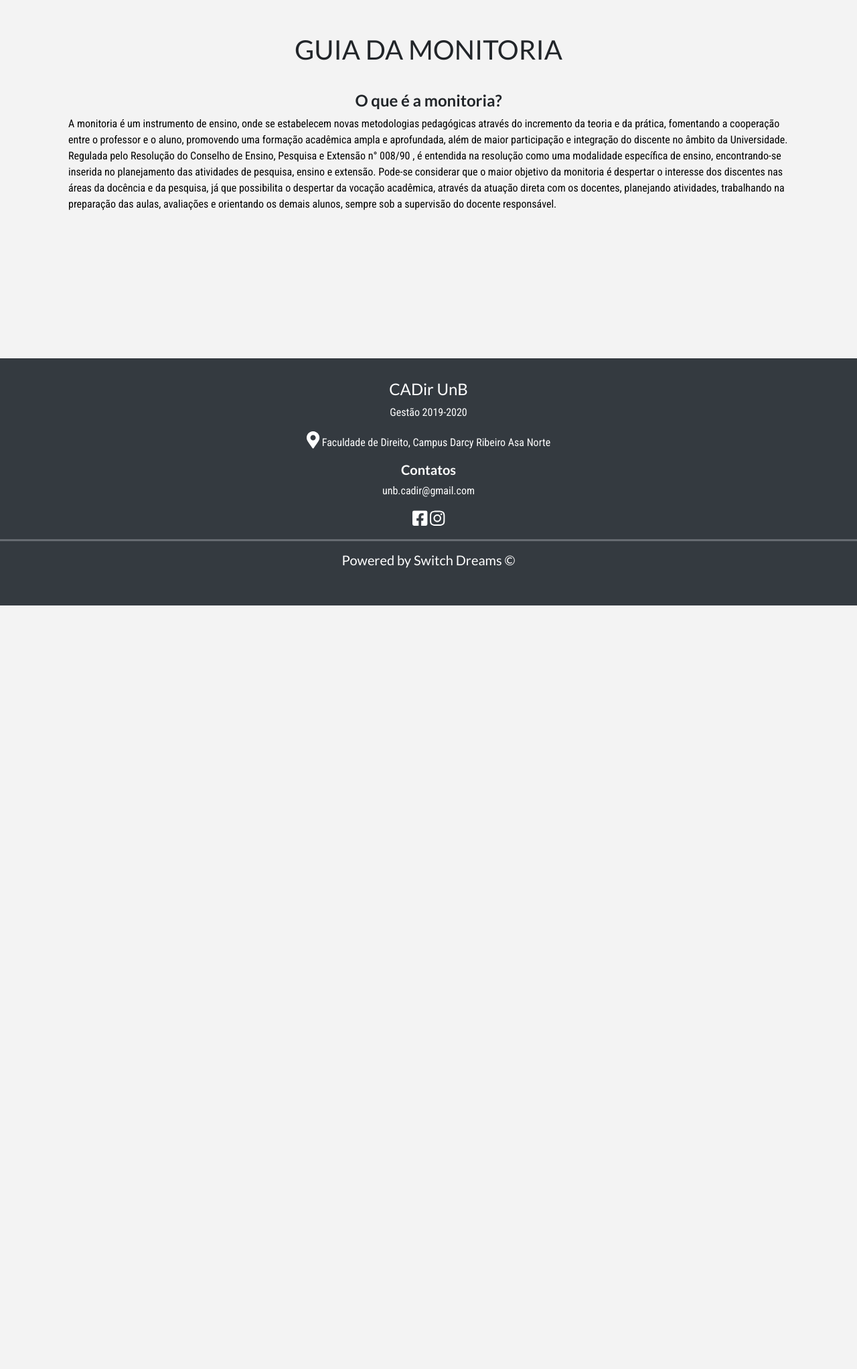
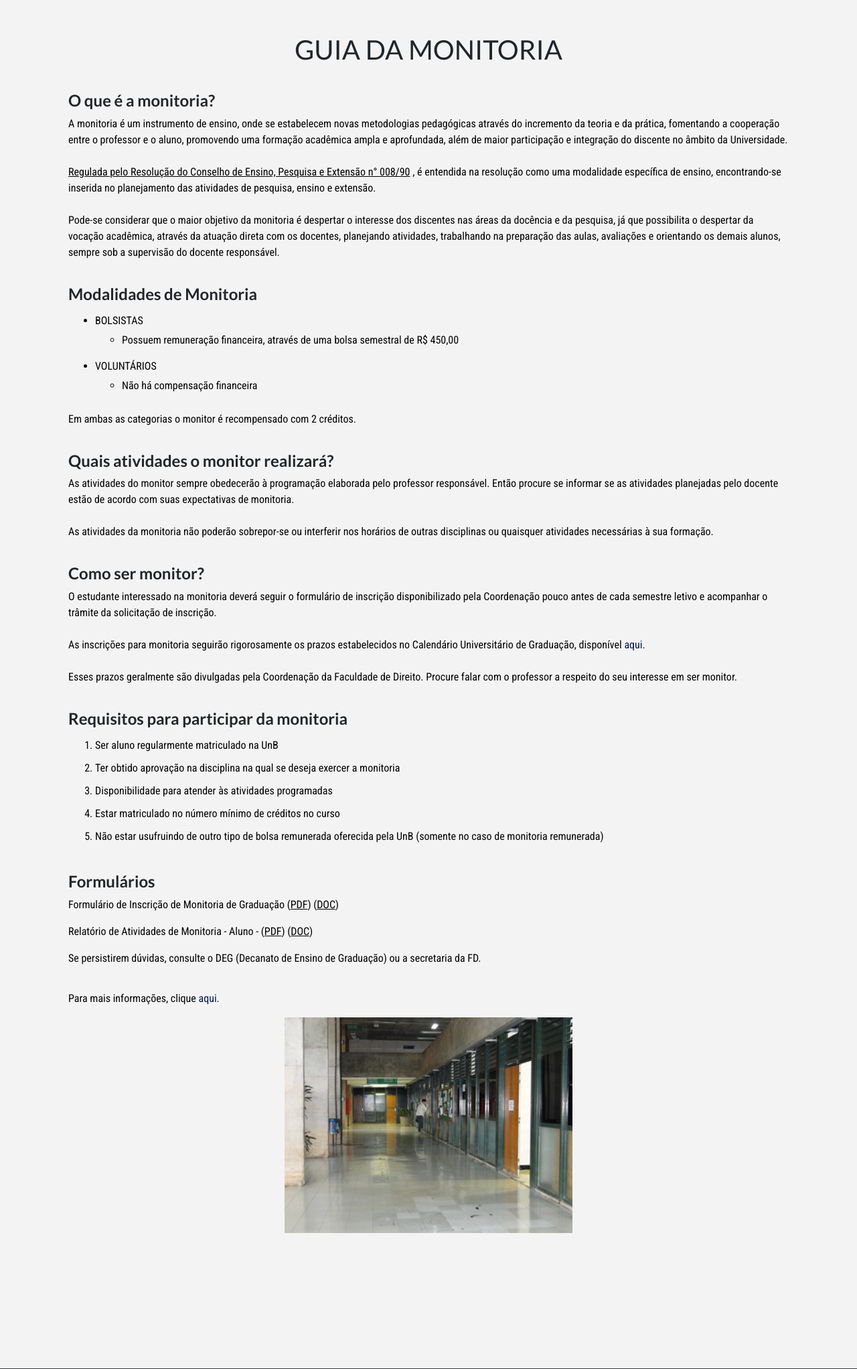
Before and after one commit to SwitchDreams/SiteCADir, a Django app: page /guias/monitoria in a window 1280 px wide. Shown: the part 114-2158 px from the top of the page at 67% size. Before the commit the page ends 1018 px from the top, so only its background shows below. Run offline with Django 3.2, Linux system fonts and the light colour scheme; some libraries are stand-ins or nearby versions.

Commit message:
Guia de monitoria

```diff
--- a/guias/templates/monitoria.html
+++ b/guias/templates/monitoria.html
@@ -7,11 +7,69 @@
             <h1 class="text-center">Guia da Monitoria</h1>
 
             <div class="paragraph">
-                <h4 class="text-center">O que é a monitoria?</h4>
-                <p>A monitoria é um instrumento de ensino, onde se estabelecem novas metodologias pedagógicas através do incremento da teoria e da prática, fomentando a cooperação entre o professor e o aluno, promovendo uma formação acadêmica ampla e aprofundada, além de maior participação e integração do discente no âmbito da Universidade.
-                Regulada pelo Resolução do Conselho de Ensino, Pesquisa e Extensão n° 008/90 , é entendida na resolução como uma modalidade específica de ensino, encontrando-se inserida no planejamento das atividades de pesquisa, ensino e extensão.
+                <h4>O que é a monitoria?</h4>
+                <p>A monitoria é um instrumento de ensino, onde se estabelecem novas metodologias pedagógicas através do incremento da teoria e da prática, fomentando a cooperação entre o professor e o aluno, promovendo uma formação acadêmica ampla e aprofundada, além de maior participação e integração do discente no âmbito da Universidade. <br><br>
+                <span class="underline">Regulada pelo Resolução do Conselho de Ensino, Pesquisa e Extensão n° 008/90</span> , é entendida na resolução como uma modalidade específica de ensino, encontrando-se inserida no planejamento das atividades de pesquisa, ensino e extensão. <br><br>
                 Pode-se considerar que o maior objetivo da monitoria é despertar o interesse dos discentes nas áreas da docência e da pesquisa, já que possibilita o despertar da vocação acadêmica, através da atuação direta com os docentes, planejando atividades, trabalhando na preparação das aulas, avaliações e orientando os demais alunos, sempre sob a supervisão do docente responsável.
                 </p>
+            </div>
+
+            <div class="paragraph">
+                <h4>Modalidades de Monitoria</h4>
+                <ul>
+                    <li> <span class="text-uppercase">Bolsistas</span>
+                        <ul>
+                            <li> Possuem remuneração financeira, através de uma bolsa semestral de R$ 450,00</li>
+                        </ul>
+                    </li>
+                    <li> <span class="text-uppercase">Voluntários</span>
+                        <ul>
+                            <li>Não há compensação financeira</li>
+                        </ul>
+                    </li>
+                </ul>
+                <p>Em ambas as categorias o monitor é recompensado com 2 créditos.</p>
+            </div>
+
+            <div class="paragraph">
+                <h4>Quais atividades o monitor realizará?</h4>
+                <p>As atividades do monitor sempre obedecerão à programação elaborada pelo professor responsável. Então procure se informar se as atividades planejadas pelo docente estão de acordo com suas expectativas de monitoria. <br><br>
+                   As atividades da monitoria não poderão sobrepor-se ou interferir nos horários de outras disciplinas ou quaisquer atividades necessárias à sua formação.
+                </p>
+            </div>
+
+            <div class="paragraph">
+                <h4>Como ser monitor?</h4>
+                <p>O estudante interessado na monitoria deverá seguir o formulário de inscrição disponibilizado pela Coordenação
+                    pouco antes de cada semestre letivo e acompanhar o trâmite da solicitação de inscrição. <br><br>
+                    As inscrições para monitoria seguirão rigorosamente os prazos estabelecidos no Calendário Universitário de
+                    Graduação, disponível <a href="http://www.saa.unb.br/graduacao">aqui</a>. <br><br>
+                    Esses prazos geralmente são divulgadas pela Coordenação da Faculdade de Direito.
+                    Procure falar com o professor a respeito do seu interesse em ser monitor.</p>
+            </div>
+
+            <div class="paragraph">
+                <h4>Requisitos para participar da monitoria</h4>
+                <ol>
+                    <li>Ser aluno regularmente matriculado na UnB</li>
+                    <li>Ter obtido aprovação na disciplina na qual se deseja exercer a monitoria</li>
+                    <li>Disponibilidade para atender às atividades programadas</li>
+                    <li>Estar matriculado no número mínimo de créditos no curso</li>
+                    <li>Não estar usufruindo de outro tipo de bolsa remunerada oferecida pela UnB (somente no caso
+                            de monitoria remunerada)</li>
+                </ol>
+            </div>
+
+            <div class="paragraph">
+                <h4>Formulários</h4>
+                <p>Formulário de Inscrição de Monitoria de Graduação (<span class="underline">PDF</span>) (<span class="underline">DOC</span>)</p>
+                <p>Relatório de Atividades de Monitoria - Aluno - (<span class="underline">PDF</span>) (<span class="underline">DOC</span>)</p>
+                <p>Se persistirem dúvidas, consulte o DEG (Decanato de Ensino de Graduação) ou a secretaria da FD.</p>
+            </div>
+
+            <div class="paragraph">
+                <p>Para mais informações, clique <a href="http://www.deg.unb.br/monitoria">aqui.</a></p>
+                <img class="center" src="{% get_media_prefix %}/guias_img/monitoria/monitoria1.png" alt="">
             </div>
         </div>
     </div>
--- a/static/css/guias.css
+++ b/static/css/guias.css
@@ -35,3 +35,10 @@
 #color-cadir {
     color: var(--cadir-blue);
 }
+
+.center {
+    display: block;
+    margin-left: auto;
+    margin-right: auto;
+    width: 40%;
+  }
```
